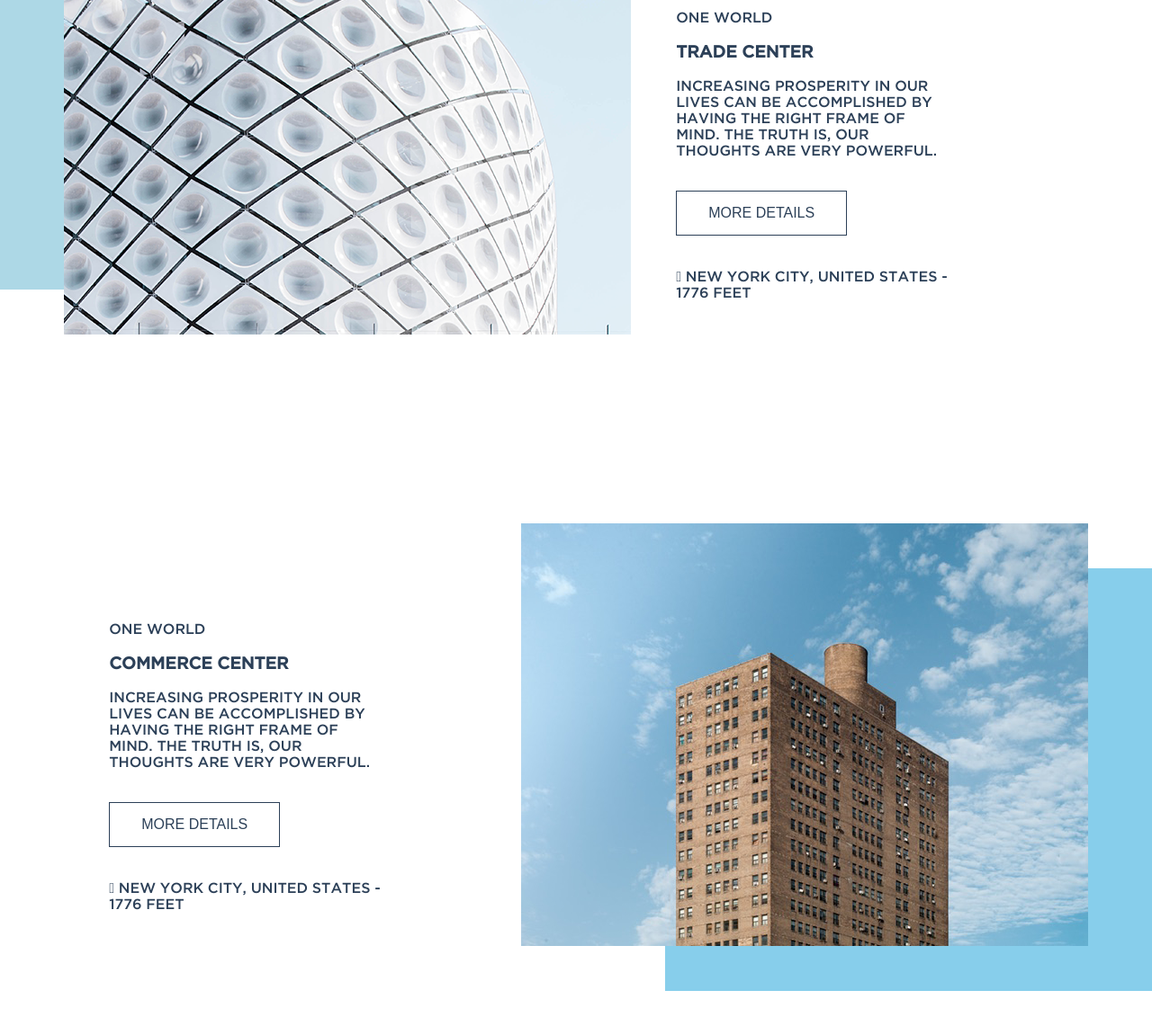
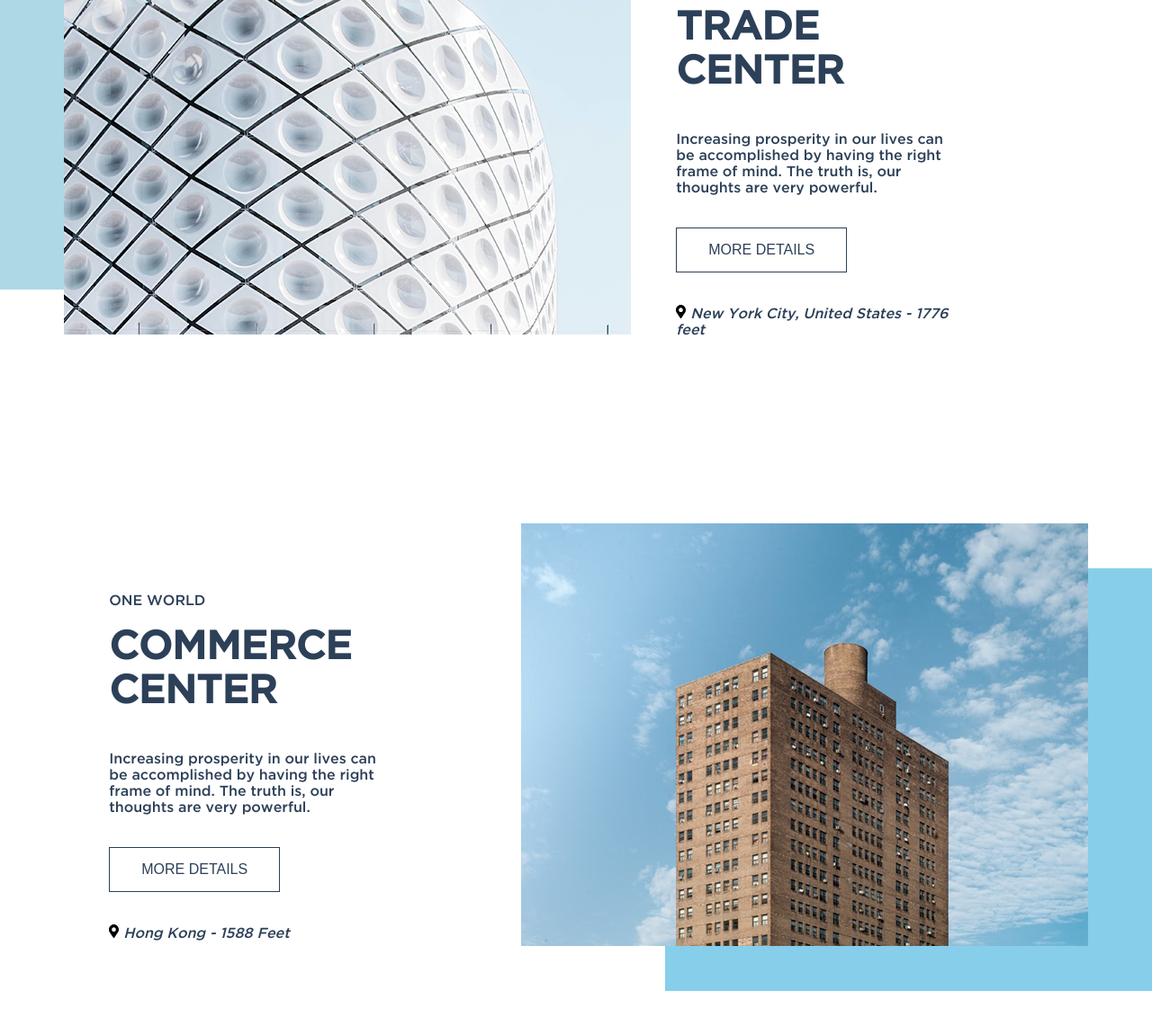
Before and after one commit to artofnext/br_exam_2_js, a website: page index.html in a window 1280 px wide. Shown: the part 1171-2312 px from the top of the page at 90% size. Drawn offline with nearby package versions, Linux system fonts and the light colour scheme.

Commit message:
map marker added

```diff
--- a/css/styles.scss
+++ b/css/styles.scss
@@ -223,6 +223,31 @@
     // width: 600px;
 }
 
+.pre__post {
+    font-size: 22px;
+}
+
+.post__title {
+    font-size: 44px;
+    margin-top: 0;
+}
+
+.post__text {
+    font-size: 18;
+    text-transform: initial;
+}
+
+.post_tag {
+    text-transform: initial;
+    font-style: italic;
+
+}
+
+.geo__marker {
+    height: 15px;
+    fill: $color-dark;
+}
+
 .news {
     color: white;
     background-image: url(../img/news_bg.png);
--- a/index.html
+++ b/index.html
@@ -114,7 +114,7 @@
                     our thoughts are very powerful.
                 </p>
                 <button class="post__button button">more details</button>
-                <p class="post_tag"> New York City, United States - 1776 feet</p>
+                <p class="post_tag"><img class="geo__marker" src="img/map-marker-alt-solid.svg"> New York City, United States - 1776 feet</p>
 
             </div>
         </div>
@@ -127,7 +127,7 @@
                     our thoughts are very powerful.
                 </p>
                 <button class="post__button button">more details</button>
-                <p class="post_tag"> New York City, United States - 1776 feet</p>
+                <p class="post_tag"><img class="geo__marker" src="img/map-marker-alt-solid.svg"> Hong Kong - 1588 Feet</p>
 
             </div>
             <div class="double__image">
```
Also changed, not shown: css/styles.css, img/map-marker-alt-solid.svg (added).
